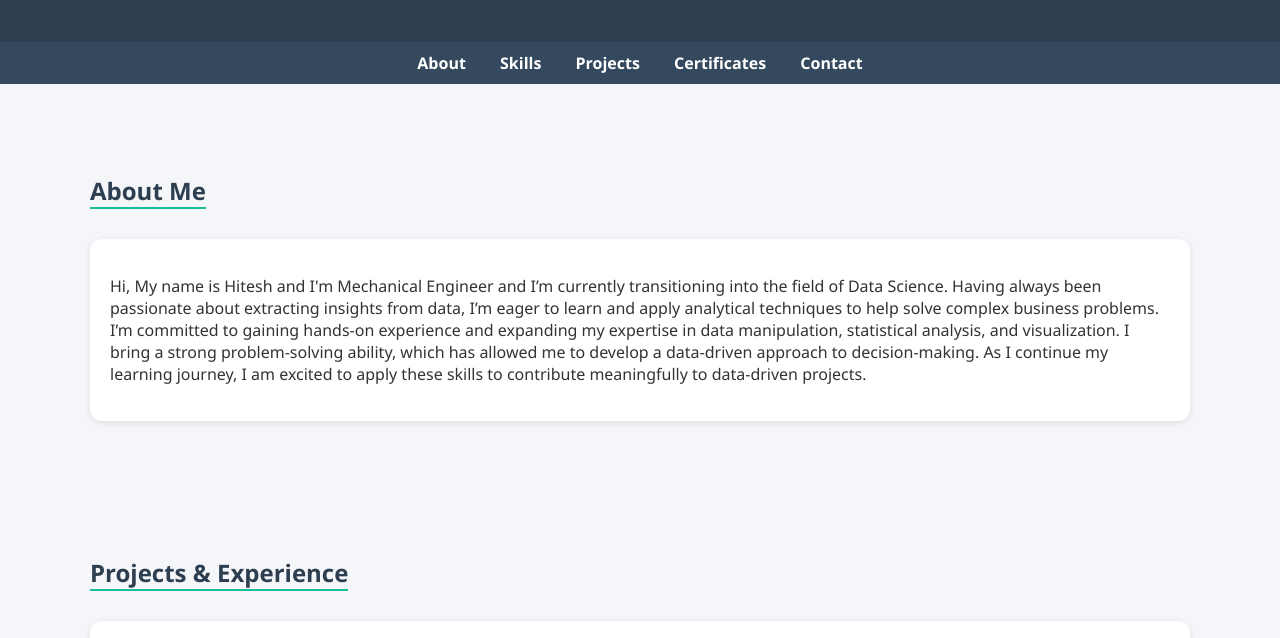
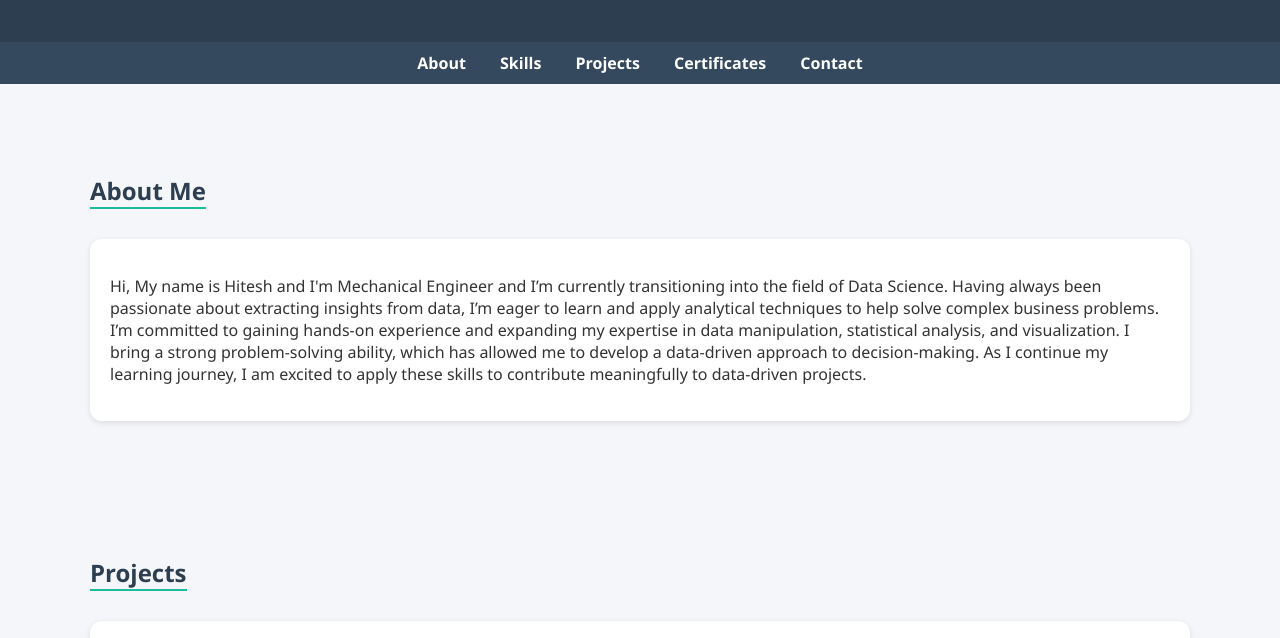
Before and after one commit to hiteshjadhav204/hiteshjadhav204.github.io, a plain HTML site: page index.html in a window 1280 px wide. Shown: the part 130-768 px from the top of the page. Drawn offline with Linux system fonts and the light colour scheme.

Commit message:
Update index.html

```diff
--- a/index.html
+++ b/index.html
@@ -63,7 +63,7 @@ I bring a strong problem-solving ability, which has allowed me to develop a data
 
    <!-- Projects / Experience -->
   <section id="projects">
-    <h2>Projects & Experience</h2>
+    <h2>Projects</h2>
     <div class="card grid">
 
       <div class="grid-item">
```
